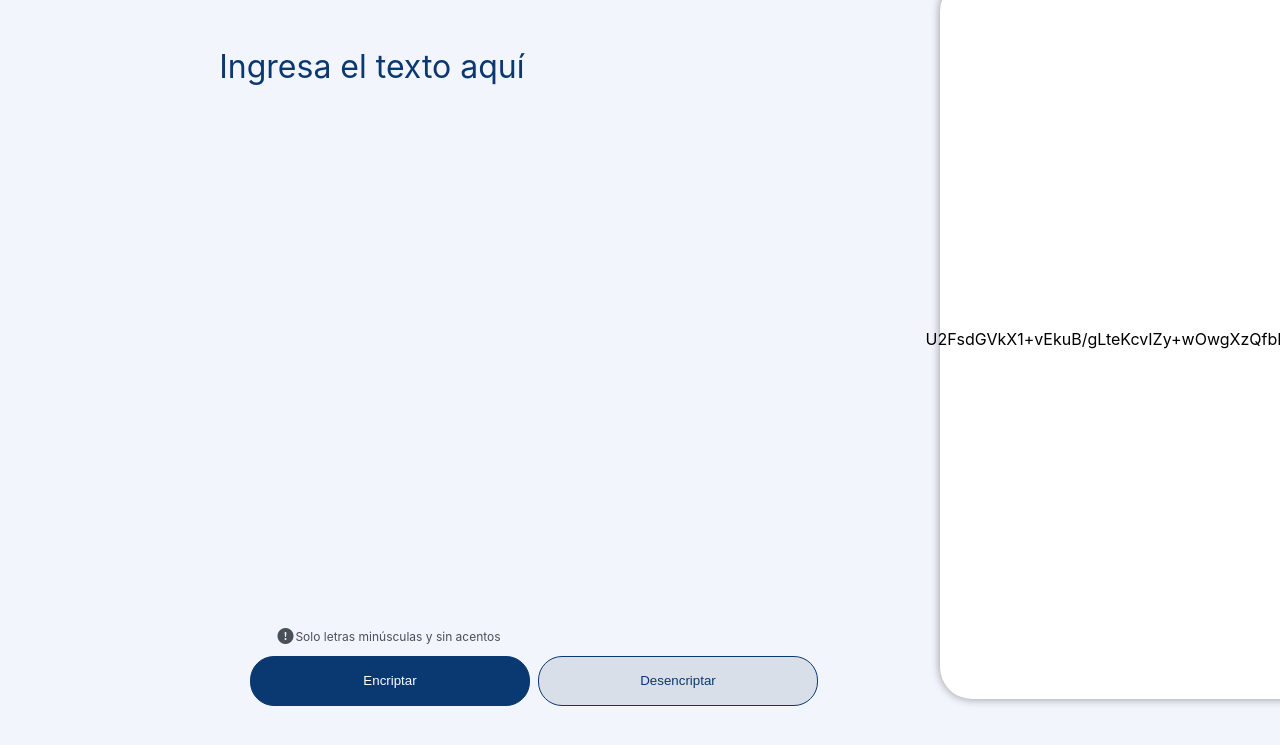
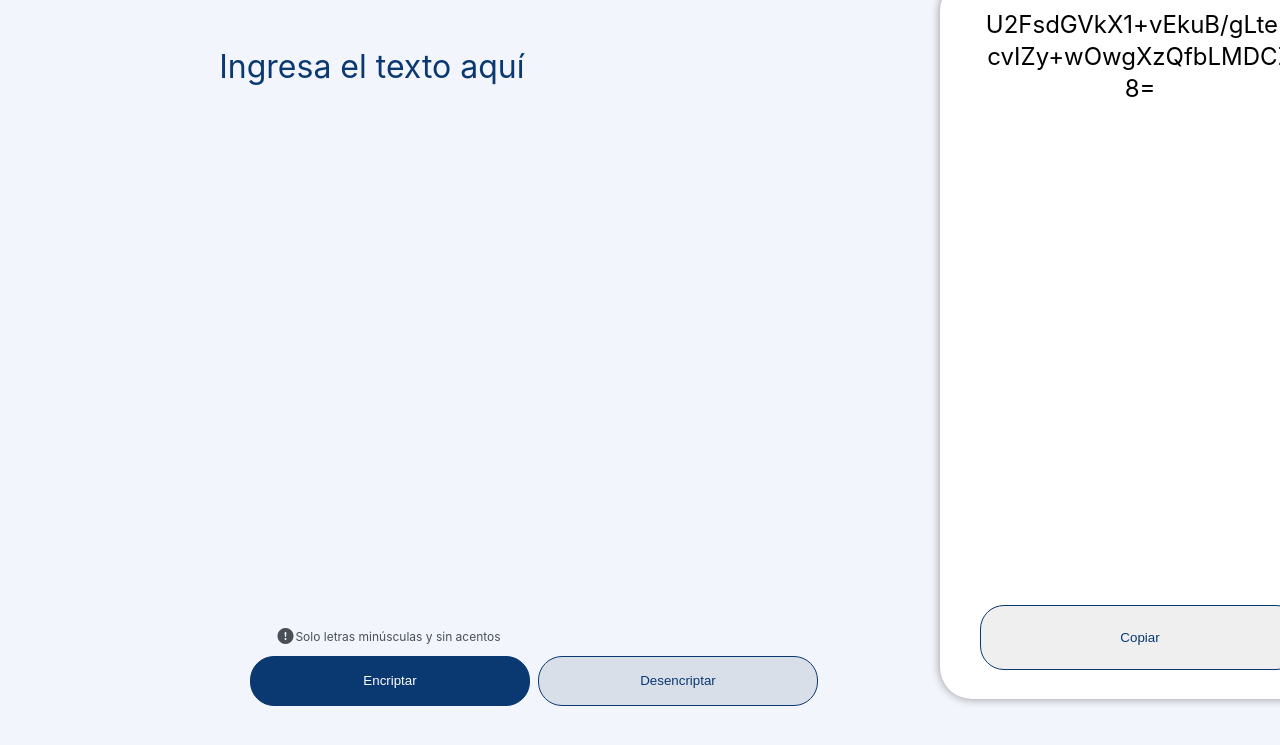
Before and after one commit to CarG104/challenge2, a plain HTML site: page index.html in a window 1280 px wide. Both pictures are taken after a click on the button "Encriptar". Shown: the part 69-814 px from the top of the page. Drawn offline with nearby package versions, Linux system fonts and the light colour scheme.

Commit message:
funcion copiar

```diff
--- a/app.js
+++ b/app.js
@@ -19,6 +19,12 @@ document.addEventListener("DOMContentLoaded", function() {
             });
         }
     }
+      // Agrega el evento de copiar al portapapeles
+      document.getElementById("aside").addEventListener("click", function(event) {
+        if (event.target && event.target.classList.contains("buttonCopy")) {
+            copiarAlPortapapeles(event.target.previousElementSibling.textContent);
+        }
+    });
 });
 
 // Función para eliminar todos los elementos dentro del aside
@@ -34,6 +40,9 @@ function guardarElemento(encryptar) {
     var aside = document.querySelector("#aside");
     var nuevoText = document.createElement("p");
     nuevoText.classList.add("encrypt");
+    var buttonCopy = document.createElement("button");
+    buttonCopy.classList.add("buttonCopy");
+    buttonCopy.textContent = "Copiar"; // Añadir texto al botón
 
     if (encryptar) {
         // Encriptar el texto
@@ -43,9 +52,11 @@ function guardarElemento(encryptar) {
         // Desencriptar el texto
         var textoDesencriptado = desencriptarTexto(texto);
         nuevoText.textContent = textoDesencriptado;
+
     }
 
     aside.appendChild(nuevoText);
+    aside.appendChild(buttonCopy);
 }
 
 function encriptarTexto(texto) {
@@ -60,3 +71,10 @@ function desencriptarTexto(cifrado) {
     const textoDesencriptado = bytes.toString(CryptoJS.enc.Utf8);
     return textoDesencriptado;
 }
+function copiarAlPortapapeles(texto) {
+    navigator.clipboard.writeText(texto).then(function() {
+        alert("Texto copiado al portapapeles!");
+    }).catch(function(err) {
+        console.error("Error al copiar el texto: ", err);
+    });
+}
--- a/index.html
+++ b/index.html
@@ -31,7 +31,6 @@
         <img src="./assets/Muñeco.png" alt="Muñeco con lupa observando un diamante">
         <h2 class="subtitle">Ningún mensaje fue encontrado</h2>
         <p>Ingresa el texto que desea encriptar o desencriptar</p>
-        <button  class="button_copy">Copiar</button>
     </aside>
 </div>
 <script src="app.js"></script>
--- a/style/style.css
+++ b/style/style.css
@@ -149,12 +149,24 @@ i{
     font-weight: 400;
 }
 aside p{
-    font-size: 1rem;
-    line-height: 1.5rem;
+    font-size: 1.5rem;
+    line-height:2rem;
     font-weight: 400;
+    width: 80%; /* Ajusta el ancho del elemento <p> al 80% del contenedor */
+    word-wrap: break-word; /* Asegura que el texto largo se ajuste y no desborde el contenedor */
+    margin: 0 auto; /* Centra el elemento <p> horizontalmente dentro del contenedor aside */
+    overflow-wrap: break-word; /* Permite que el texto largo se divida en múltiples líneas */
 }
 .button_copy{
     background: #D8DFE8;
     padding: 12px;
     border-radius: 16px;
 }
+.buttonCopy{
+    border: 1px solid #0A3871;
+    padding: 24px;
+    border-radius: 24px;
+    color: #0A3871;
+    min-width: 80%;
+    margin-top: 500px;
+}
```
